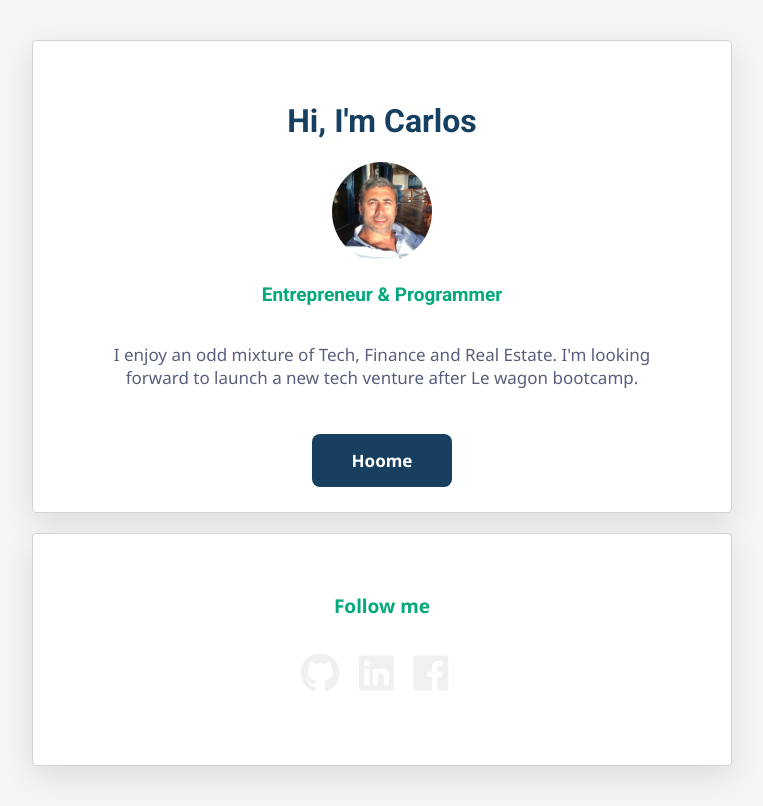
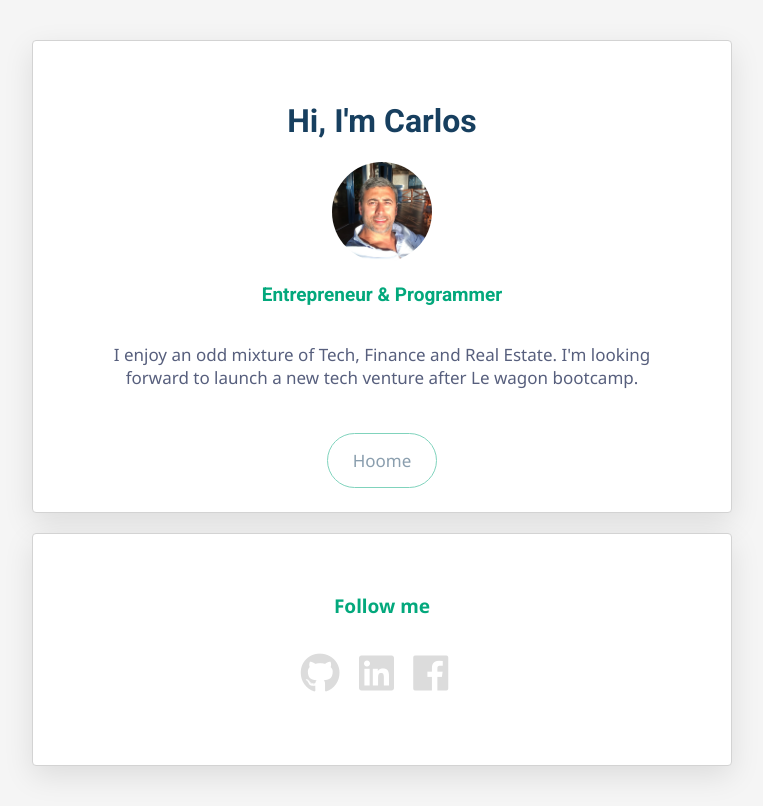
Before and after one commit to CFM2hack/profile, a plain HTML site: page index.html in a window 1280 px wide. Shown: the whole page, without its empty margins (258-1021 px from the left). Drawn offline with Linux system fonts and the light colour scheme.

Commit message:
Profile refactored

```diff
--- a/style.css
+++ b/style.css
@@ -6,7 +6,6 @@ body {
   color: #575f7d;
   font-size: 17px;
   line-height: normal;
-  display: block;
 }
 
 h1 {
@@ -76,7 +75,6 @@ a:hover {
   box-shadow: 0px 10px 30px rgba(0,0,0,0.1);
   padding: 40px;
   text-align: center;
-  width: 618px;
   margin: 20px 0px;
 }
 
@@ -89,13 +87,21 @@ a:hover {
 }
 
 .btn-blue {
-  background-color: #173F5F;
+  color: #173F5F;
+  background-color: white;
+  border: 1px solid #03A87C;
+  padding: 15px 25px;
+  font-weight: normal;
+  opacity: 0.5;
+  font-weight: normal;
+  border-radius: 35px;
+}
+
+.btn-blue:hover {
+  opacity: 1;
+  background: #03A87C;
   color: white;
-  padding: 15px 40px;
-  border-radius: 8px;
-  font-weight: bold;
-  margin: 20px 0px;
-  }
+}
 
 .list-inline {
   list-style: none;
@@ -110,9 +116,9 @@ a:hover {
 
 .list-inline i {
   font-size: 40px;
-  color: rgb(240,240,240);
+  color: rgb(220,220,220);
 }
 
 .list-inline i:hover {
-color: black;
+color: #173F5F;
 }
```
